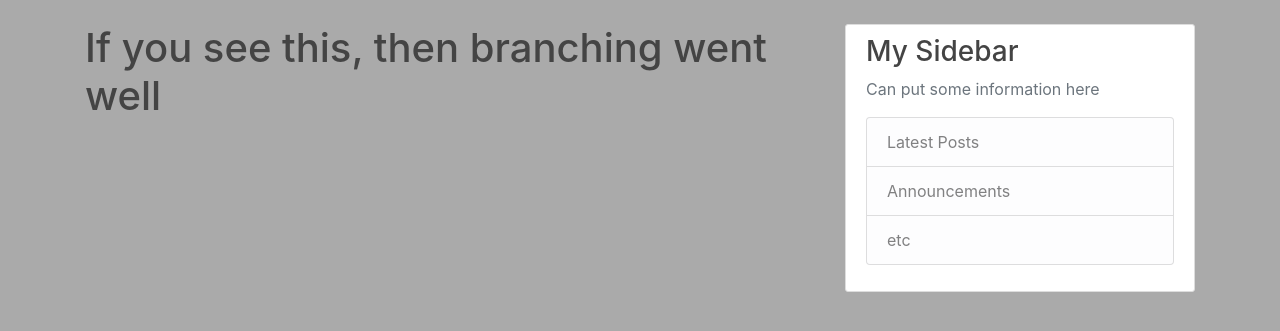
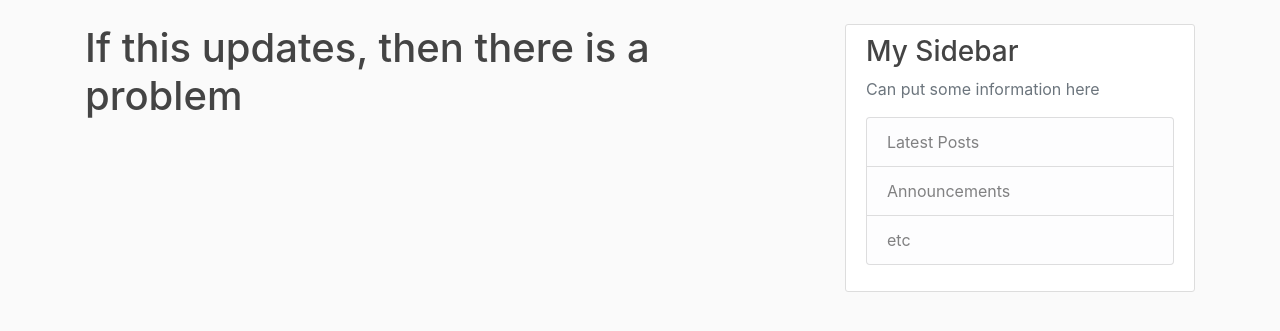
Before and after one commit to Mathemmagician/Flask_website, a Flask app: page /about in a window 1280 px wide. Shown: the part 56-387 px from the top of the page. Run offline with Flask 2, Linux system fonts and the light colour scheme; parts of the project's set-up code (start-up, migrations or seed data) failed here and were passed over; some libraries are stand-ins or nearby versions.

Commit message:
Minor local Mar20 7pm

```diff
--- a/flaskblog/static/main.css
+++ b/flaskblog/static/main.css
@@ -1,5 +1,5 @@
 body {
-  background: #aaaaaa;
+  background: #fafafa;
   color: #333333;
   margin-top: 5rem;
 }
--- a/flaskblog/templates/about.html
+++ b/flaskblog/templates/about.html
@@ -1,4 +1,4 @@
 {% extends "layout.html" %}
 {% block content%}
-	<h1> If you see this, then branching went well </h1>
+	<h1> If this updates, then there is a problem </h1>
 {% endblock content %}
--- a/flaskblog/templates/register.html
+++ b/flaskblog/templates/register.html
@@ -33,7 +33,7 @@
                     {% endif %}
                 </div>
                 <div class="form-group">
-                    {{ form.password.label(class="form-control-label") }}
+                    {{ form.password.label(class="form-control-label") }} <i>(Please don't use personal passwords)</i>
                     {% if form.password.errors %}
                         {{ form.password(class="form-control form-control-lg is-invalid") }}
                         <div class="invalid-feedback">
```
